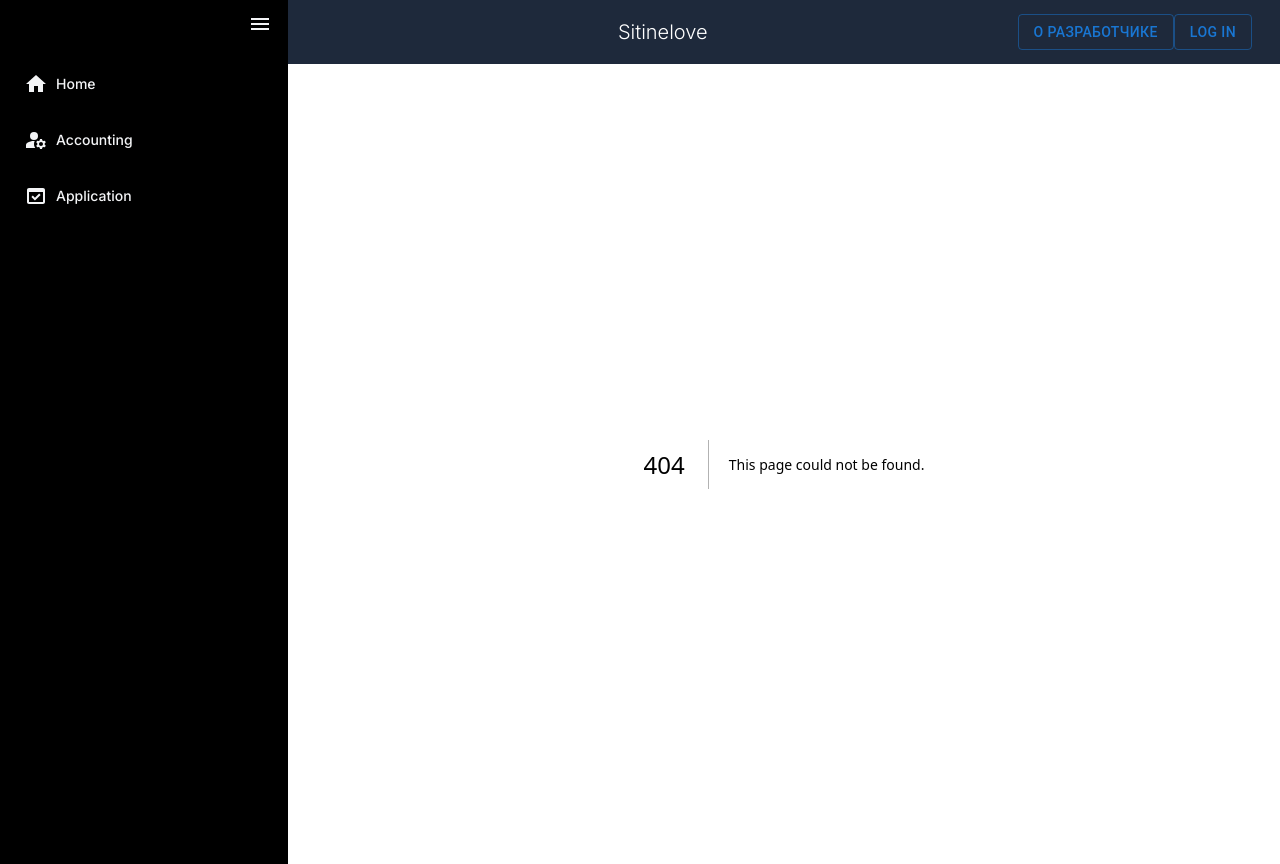
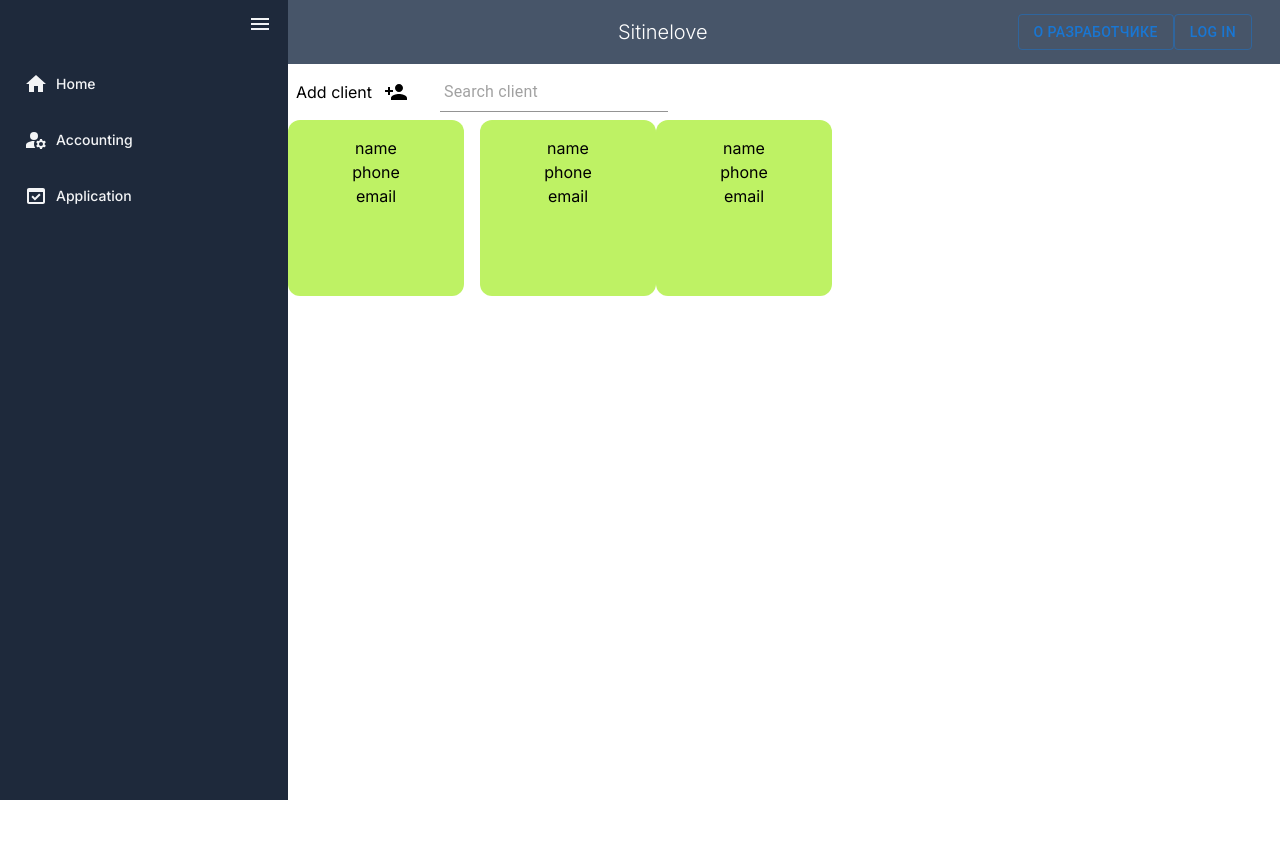
Before and after one commit to Sistinelove/automated-service-center, a Next.js app: page /Accounting in a window 1280 px wide. Before the commit this address had no page. After the commit the page ends 800 px from the top, so only its background shows below. Built offline with nearby package versions, Linux system fonts and the light colour scheme.

Commit message:
add cardlist

```diff
--- /dev/null
+++ b/app/Accounting/page.tsx
@@ -0,0 +1,38 @@
+'use client'
+import React from 'react';
+import { Input } from '@mui/material';
+import PersonAddIcon from '@mui/icons-material/PersonAdd';
+
+export default function Accounting() {
+    return (
+        <div className="flex-row ">
+            <div className="flex justify-start items-center m-2">
+                <div className='flex justify-between w-28 mr-8'>
+                    <div>
+                        Add client
+                    </div>
+                    <PersonAddIcon />
+                </div>
+                <Input placeholder='Search client' className='p-1 text-black rounded-sm' />
+            </div>
+            <div className='flex '>
+                <div className="flex-col grid-cols-5 p-4 justify-between h-44 w-44 bg-lime-300 rounded-xl mr-4">
+                    <div className='text-center'>name</div>
+                    <div className='text-center'>phone</div>
+                    <div className='text-center'>email</div>
+                </div>
+                <div className="flex-col grid-cols-5 p-4 justify-between h-44 w-44 bg-lime-300 rounded-xl">
+                    <div className='text-center'>name</div>
+                    <div className='text-center'>phone</div>
+                    <div className='text-center'>email</div>
+                </div>
+                <div className="flex-col grid-cols-5 p-4 justify-between h-44 w-44 bg-lime-300 rounded-xl">
+                    <div className='text-center'>name</div>
+                    <div className='text-center'>phone</div>
+                    <div className='text-center'>email</div>
+                </div>
+            </div>
+
+        </div>
+    )
+}
--- a/app/Header.tsx
+++ b/app/Header.tsx
@@ -5,7 +5,7 @@
   const Header = () => {
     return (
         <div className="flex justify-between items-center w-full
-         max-h-screen h-16 bg-slate-800 py-4 px-6 m-0 text-white">
+         max-h-screen h-16 bg-slate-600  py-4 px-6 m-0 text-white">
           <div className="flex-grow text-center">
             <h1 className="text-xl font-light">Sitinelove</h1>
           </div>
--- a/app/dashboard.tsx
+++ b/app/dashboard.tsx
@@ -11,7 +11,7 @@ export const Menu = [
     },
     {
         name: "Accounting",
-        path: '/',
+        path: '/Accounting',
         icon:  <ManageAccountsIcon />
     },
     {
--- a/app/layout.tsx
+++ b/app/layout.tsx
@@ -5,6 +5,7 @@ import { Sora, Raleway } from 'next/font/google';
 import './globals.css';
 import Header from './Header';
 import { Sidebar } from './sidebar';
+import Accounting from './Accounting/page';
 
 const inter = Inter({ subsets: ['latin'] });
 const raleway = Raleway({ subsets: ['latin'] });
@@ -26,7 +27,8 @@ export default function RootLayout({
           <Sidebar />
           <div className='flex grow flex-wrap flex-col'>
             <Header />
-            {children}</div>
+            {children}
+          </div>
         </div>
 
       </body>
--- a/app/page.tsx
+++ b/app/page.tsx
@@ -3,6 +3,8 @@ import React from 'react';
 
 export default function Home() {
   return (
-    <div className="bg-orange-600 w-52 h-52"></div>
+    <div className=" w-full h-screen flex justify-center items-center ">
+      <h2 className="text-center flex size-80 mix-blend-color-burn">Hello, you are on the main page. This site was created to automate the work of a service center administrator. Enjoy!</h2>
+    </div>
   );
 }
--- a/app/sidebar.tsx
+++ b/app/sidebar.tsx
@@ -13,7 +13,7 @@ export const Sidebar = () => {
 
     return (
         <section className='flex g-6'>
-            <div className={`bg-black min-h-screen ${open ? 'w-72 transition-width duration-500' : 'w-16 transition-width duration-500'} text-gray-100 px-4`}>
+            <div className={`bg-slate-800 min-h-screen ${open ? 'w-72 transition-width duration-500' : 'w-16 transition-width duration-500'} text-gray-100 px-4`}>
                 <div className="py-3 flex justify-end">
                     <MenuIcon className='cursor-pointer size-8' onClick={toggleOpen} />
                 </div>
```
